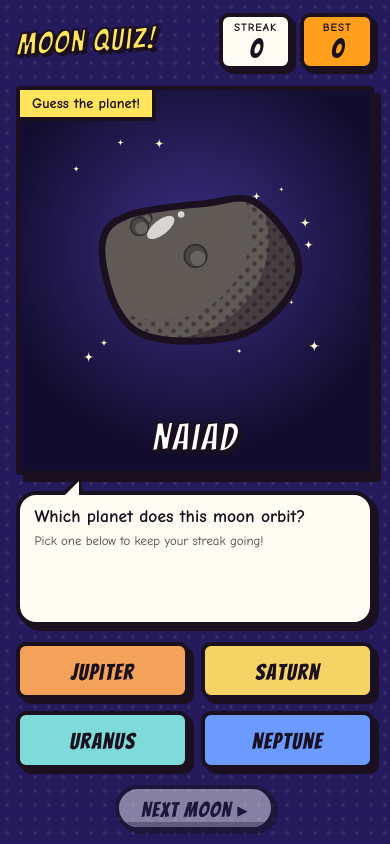
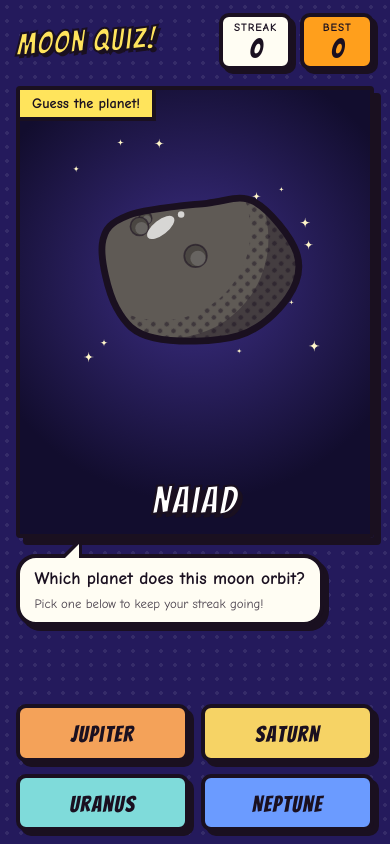
Before and after one commit to jochenklar/quiz.jochenklar.de, a plain HTML site: page index.html in a window 390 px wide. Drawn offline with Linux system fonts and the light colour scheme.

Commit message:
Update layout

```diff
--- a/app.js
+++ b/app.js
@@ -23,7 +23,8 @@
     meta: document.getElementById("meta"),
     answers: document.getElementById("answers"),
     buttons: [...document.querySelectorAll("#answers button")],
-    next: document.getElementById("next"),
+    timer: document.getElementById("timer"),
+    timerCount: document.getElementById("timer-count"),
   };
 
   // --- storage (may be unavailable, e.g. in private mode) ---
@@ -93,6 +94,7 @@
   let best = Math.max(load(STORAGE_BEST), streak);
   let answered = false;
   let timer = null;
+  let ticker = null;
 
   function render(bumpEl) {
     el.streak.textContent = streak;
@@ -102,7 +104,8 @@
 
   function newRound() {
     clearTimeout(timer);
-    timer = null;
+    clearInterval(ticker);
+    timer = ticker = null;
     answered = false;
     current = nextMoon();
 
@@ -114,8 +117,8 @@
     el.bubble.classList.remove("show");
     el.fact.textContent = "Which planet does this moon orbit?";
     el.meta.textContent = "Pick one below to keep your streak going!";
-    el.next.disabled = true;
-    el.next.classList.remove("run");
+    el.timer.hidden = true;
+    el.timer.classList.remove("run");
     el.answers.classList.remove("answered");
     for (const b of el.buttons) {
       b.disabled = false;
@@ -160,11 +163,17 @@
     el.meta.textContent = metaFor(current);
     el.bubble.classList.add("show");
 
-    // next button with countdown bar
+    // countdown to the next moon in the corner of the panel
     const delay = correct ? DELAY_CORRECT : DELAY_WRONG;
-    el.next.style.setProperty("--delay", `${delay}ms`);
-    el.next.disabled = false;
-    restartAnimation(el.next, "run");
+    const end = Date.now() + delay;
+    const tick = () => {
+      el.timerCount.textContent = Math.max(1, Math.ceil((end - Date.now()) / 1000));
+    };
+    tick();
+    el.timer.style.setProperty("--delay", `${delay}ms`);
+    el.timer.hidden = false;
+    restartAnimation(el.timer, "run");
+    ticker = setInterval(tick, 200);
     timer = setTimeout(newRound, delay);
   }
 
@@ -173,7 +182,7 @@
     b.addEventListener("click", () => answer(b.dataset.planet));
   }
 
-  el.next.addEventListener("click", newRound);
+  el.timer.addEventListener("click", newRound);
 
   document.addEventListener("keydown", (e) => {
     if (e.ctrlKey || e.metaKey || e.altKey || e.repeat) return;
--- a/index.html
+++ b/index.html
@@ -34,6 +34,13 @@
       <p class="caption">Guess the planet!</p>
       <div class="art" id="art"></div>
       <h2 class="moon" id="moon">…</h2>
+      <button type="button" class="timer" id="timer" hidden aria-label="Next moon">
+        <svg viewBox="0 0 40 40" aria-hidden="true">
+          <circle class="timer-track" cx="20" cy="20" r="16" />
+          <circle class="timer-ring" cx="20" cy="20" r="16" pathLength="100" />
+        </svg>
+        <span class="timer-count" id="timer-count"></span>
+      </button>
       <div class="burst" id="burst" hidden>
         <div class="burst-shape"><span id="burst-text"></span></div>
       </div>
@@ -53,10 +60,6 @@
       <button type="button" class="planet neptune" data-planet="Neptune"><kbd>4</kbd>Neptune</button>
     </div>
 
-    <div class="controls">
-      <button type="button" class="next" id="next" disabled>Next moon ▸</button>
-    </div>
-
   </main>
 
   <script src="moons.js"></script>
--- a/style.css
+++ b/style.css
@@ -19,6 +19,7 @@
   --pop: 5px 5px 0 var(--ink);
   --radius: 10px;
   --gap: clamp(0.6rem, 2vh, 1rem);
+  --bubble-height: 7.6rem;
 }
 
 * { box-sizing: border-box; }
@@ -49,7 +50,9 @@ button {
 /*
  * App layout: the game fills the screen and every row has a fixed size, so
  * nothing moves between rounds. Only the comic panel is flexible and the moon
- * drawing scales to fit the space that is left.
+ * drawing scales to fit the space that is left. The speech bubble is only as
+ * large as its text and sits at the top of its row, the rest of the row is
+ * left empty above the buttons.
  */
 .game {
   height: 100vh;
@@ -60,7 +63,7 @@ button {
   max-width: 34rem;
   margin: 0 auto;
   display: grid;
-  grid-template-rows: auto minmax(0, 1fr) auto auto auto;
+  grid-template-rows: auto minmax(0, 1fr) var(--bubble-height) auto;
   gap: var(--gap);
   padding:
     calc(env(safe-area-inset-top, 0px) + 0.8rem)
@@ -246,11 +249,16 @@ button {
   from { transform: scale(0) rotate(-40deg); }
 }
 
-/* --- speech bubble (fixed height, always visible) --- */
+/* --- speech bubble (sized to its text, at the top of a fixed row) --- */
 
 .bubble {
   position: relative;
-  height: 7.6rem;
+  justify-self: start;
+  align-self: start;
+  max-width: 100%;
+  max-height: 100%;
+  display: flex;
+  flex-direction: column;
   padding: 0.6rem 0.9rem;
   background: var(--paper);
   border: var(--border);
@@ -260,9 +268,9 @@ button {
 
 .bubble.show { animation: pop 0.25s ease-out; }
 
-/* scrolls only if a text is ever too long for the fixed bubble height */
+/* scrolls only if a text is ever too long for the bubble row */
 .bubble-body {
-  height: 100%;
+  min-height: 0;
   overflow-y: auto;
 }
 
@@ -375,58 +383,65 @@ kbd {
   opacity: 0.55;
 }
 
-/* --- next button --- */
+/* --- countdown to the next moon (bottom right of the panel) --- */
 
-.controls {
-  display: flex;
-  justify-content: center;
+.timer {
+  position: absolute;
+  right: 0.6rem;
+  bottom: 0.6rem;
+  width: 3.2rem;
+  height: 3.2rem;
+  padding: 0;
+  display: grid;
+  place-items: center;
+  background: var(--paper);
+  border: var(--border);
+  border-radius: 50%;
+  box-shadow: 3px 3px 0 var(--ink);
+  cursor: pointer;
+  z-index: 2;
 }
 
-.next {
-  position: relative;
-  overflow: hidden;
-  height: 2.9rem;
-  font-family: var(--font-display);
-  font-size: 1.3rem;
-  letter-spacing: 0.06em;
-  color: var(--ink);
-  background: var(--paper);
-  border: var(--border);
-  border-radius: 999px;
-  box-shadow: var(--pop);
-  padding: 0.2rem 1.4rem 0;
-  cursor: pointer;
-  transition: opacity 0.15s, filter 0.15s;
+.timer[hidden] { display: none; }
+
+.timer svg {
+  position: absolute;
+  inset: 0;
+  width: 100%;
+  height: 100%;
+  transform: rotate(-90deg);
 }
 
-/* dimmed until the moon has been answered */
-.next:disabled {
-  cursor: default;
-  opacity: 0.45;
-  filter: grayscale(1);
-  box-shadow: 3px 3px 0 var(--ink);
+.timer circle {
+  fill: none;
+  stroke-width: 5;
 }
 
-.next:active:not(:disabled) { transform: translate(4px, 4px); box-shadow: 1px 1px 0 var(--ink); }
-.next:focus-visible { outline: 3px dashed #fff; outline-offset: 4px; }
+.timer-track { stroke: rgba(26, 16, 32, 0.12); }
 
-/* countdown bar until the next moon appears automatically */
-.next::after {
-  content: "";
-  position: absolute;
-  left: 0;
-  bottom: 0;
-  height: 5px;
-  width: 100%;
-  background: var(--best);
-  transform-origin: left;
+.timer-ring {
+  stroke: var(--best);
+  stroke-dasharray: 100;
+  stroke-dashoffset: 0;
 }
 
-.next.run::after { animation: drain var(--delay, 3s) linear forwards; }
+.timer.run .timer-ring { animation: drain var(--delay, 3s) linear forwards; }
 
 @keyframes drain {
-  to { transform: scaleX(0); }
+  to { stroke-dashoffset: 100; }
 }
+
+.timer-count {
+  position: relative;
+  font-family: var(--font-display);
+  font-size: 1.4rem;
+  line-height: 1;
+  padding-top: 0.1rem;
+  font-variant-numeric: tabular-nums;
+}
+
+.timer:active { transform: translate(2px, 2px); box-shadow: 1px 1px 0 var(--ink); }
+.timer:focus-visible { outline: 3px dashed #fff; outline-offset: 4px; }
 
 /* touch devices: no keyboard hints */
 @media (hover: none) {
@@ -434,10 +449,10 @@ kbd {
 }
 
 @media (max-width: 420px) {
+  :root { --bubble-height: 8.4rem; }
   .planet { font-size: 1.4rem; }
   .burst { width: 6rem; }
   .burst-shape span { font-size: 1.35rem; }
-  .bubble { height: 8.4rem; }
   .fact { font-size: 0.95rem; }
   .meta { font-size: 0.8rem; }
 }
```
Also changed, not shown: 1 other file.
